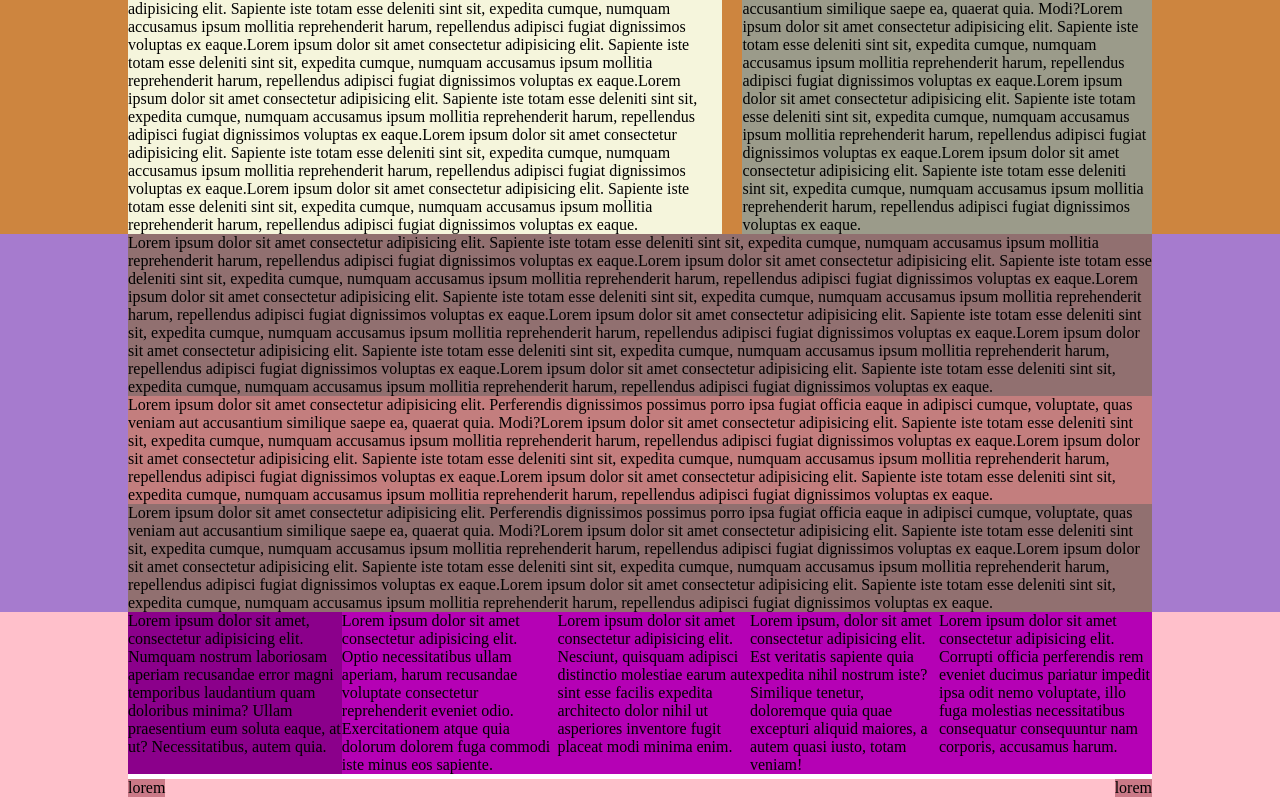
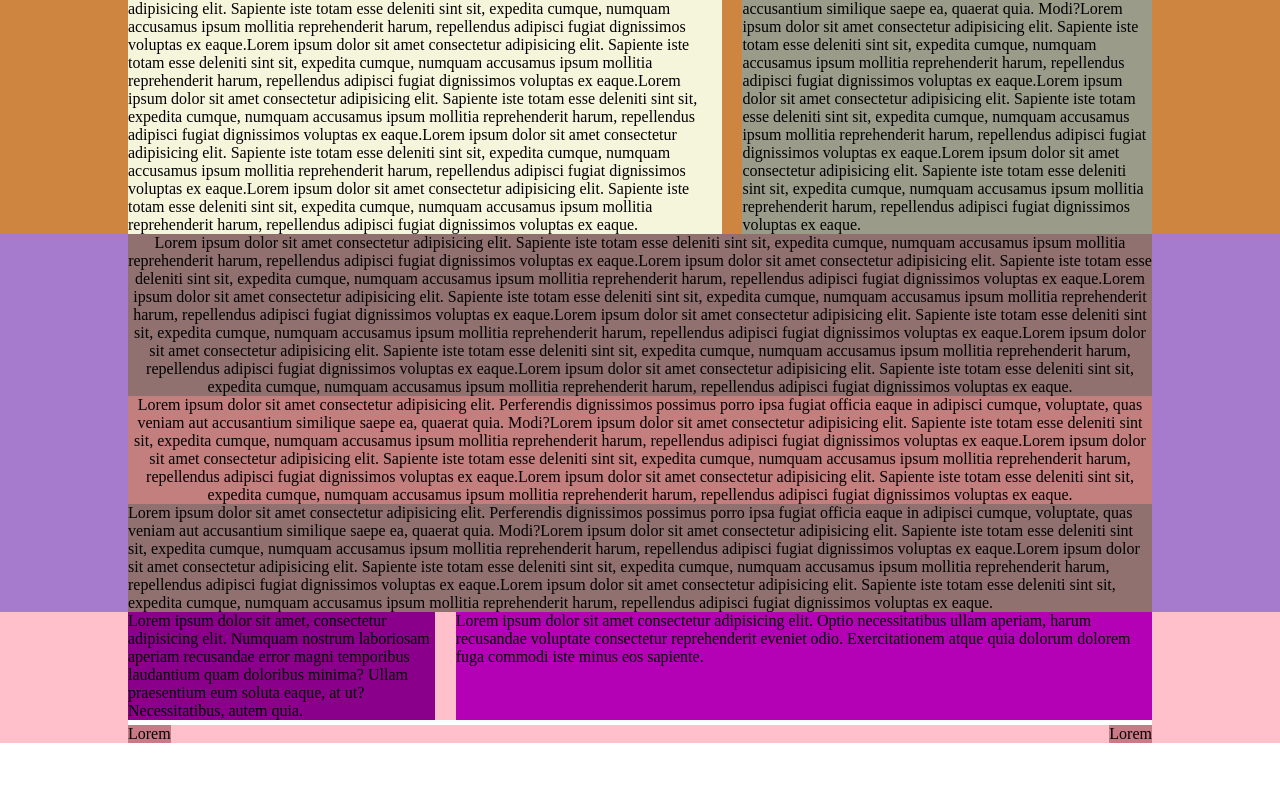
Before and after one commit to Paolo-dev-it/htmlcss-struttura-discord, a plain HTML site: page index.html in a window 1280 px wide. Shown: the part 1000-1797 px from the top of the page. After the commit the page ends 1743 px from the top, so only its background shows below. Drawn offline with Linux system fonts and the light colour scheme.

Commit message:
Dopo correzione : Sistemato parte orizzontale finale

```diff
--- a/assets/css/style.css
+++ b/assets/css/style.css
@@ -140,6 +140,7 @@ header {
     margin: 0 auto;
     display: flex;
     flex-direction: column;
+    text-align: center;
 }
 
 .bottom-principal .cta {
@@ -157,16 +158,16 @@ footer .principal {
     width: 80%;
     margin: 0 auto;
     display: flex;
+    justify-content: space-between;
 }
 
 .col .column {
-    flex-grow: 2;
+    flex-basis: 30%;
     background-color: darkmagenta;
-    min-width: 200px;
 }
 
 .col .column-1 {
-    flex-grow: 1;
+    flex-basis: 68%;
     background-color: rgb(181, 1, 181);
 }
 
--- a/index.html
+++ b/index.html
@@ -200,27 +200,17 @@
                     Lorem ipsum dolor sit amet consectetur adipisicing elit. Optio necessitatibus ullam aperiam, harum recusandae voluptate consectetur reprehenderit eveniet odio. Exercitationem atque quia dolorum dolorem fuga commodi iste minus eos sapiente.
                 </div>
 
-                <div class="column-1">
-                    Lorem ipsum dolor sit amet consectetur adipisicing elit. Nesciunt, quisquam adipisci distinctio molestiae earum aut sint esse facilis expedita architecto dolor nihil ut asperiores inventore fugit placeat modi minima enim.
-                </div>
 
-                <div class="column-1">
-                    Lorem ipsum, dolor sit amet consectetur adipisicing elit. Est veritatis sapiente quia expedita nihil nostrum iste? Similique tenetur, doloremque quia quae excepturi aliquid maiores, a autem quasi iusto, totam veniam!
-                </div>
-
-                <div class="column-1">
-                    Lorem ipsum dolor sit amet consectetur adipisicing elit. Corrupti officia perferendis rem eveniet ducimus pariatur impedit ipsa odit nemo voluptate, illo fuga molestias necessitatibus consequatur consequuntur nam corporis, accusamus harum.
-                </div>
 
             </div>
 
             <div class="lista">
                 <div class="logo-footer">
-                    lorem
+                    Lorem
                 </div>
 
                 <div class="subscribe">
-                    lorem
+                    Lorem
                 </div>
             </div>
 
```
